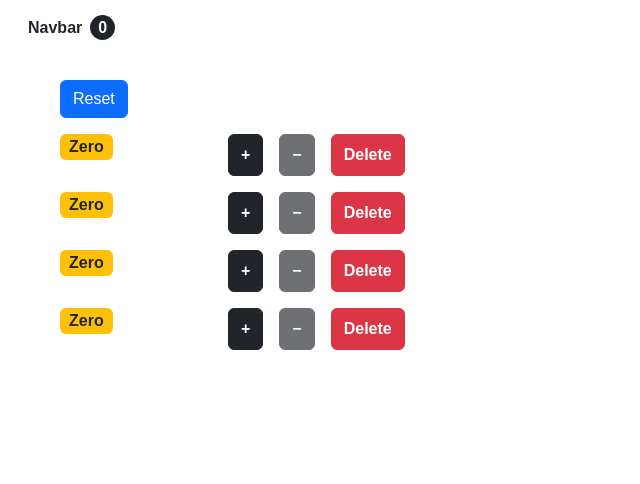
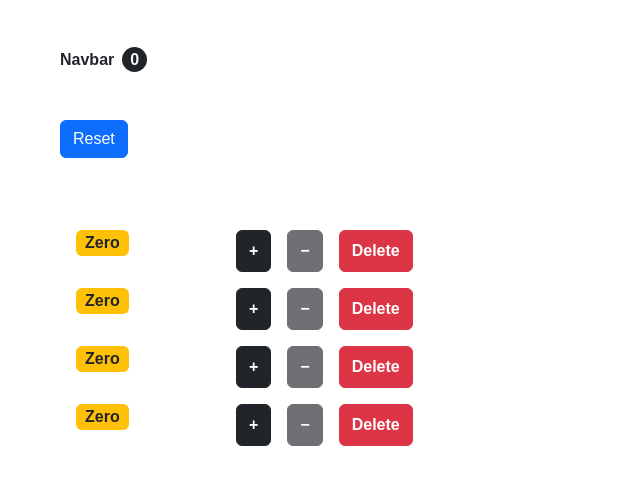
Before and after one commit to Patrick-Njiru/react-practice, a React (Vite) app: page / in a window 1280 px wide. Shown: the top 484 px of the page, without its empty margins (0-640 px from the left). Built offline with nearby package versions, Linux system fonts and the light colour scheme.

Commit message:
Put items in list.

```diff
--- a/src/App.jsx
+++ b/src/App.jsx
@@ -32,24 +32,25 @@ const App = () => {
 	return (
 		<div className="w-75" style={styles.font}>
 			<div className="container">
-				<nav className='fw-bold m-3'>
+				<nav className='fw-bold m-5 mb-0'>
 					Navbar
 					<span className="rounded-circle bg-dark text-light px-2 p-1 ms-2">
 						{ itemsCount }
 					</span>
 				</nav>
 
-				<div className="mt-3 ms-5">
+				<div className="ms-5">
 					<button
-						className="btn btn-primary mt-4"
+						className="btn btn-primary my-5"
 						onClick={() => { setItemsCount(0), setCount1(0), setCount2(0), setCount3(0), setCount4(0) }}
 					>
 						Reset
 					</button>
 
+					<ul className='list-group mt-3'>
 						{/* Item 1 */}
-					<div
-						className={displayItem1 + "align-items-start justify-content-between my-3"}
+						<li
+							className={displayItem1 + "list-group-item align-items-start justify-content-between border-0"}
 							style={styles.width}
 						>
 							{count1 == 0 ?
@@ -92,11 +93,11 @@ const App = () => {
 									Delete
 								</button>
 							</div>
-					</div>
+						</li>
 
 						{/* Item 2 */}
-					<div
-						className={displayItem2 + "align-items-start justify-content-between my-3"}
+						<li
+							className={displayItem2 + "list-group-item align-items-start justify-content-between border-0"}
 							style={styles.width}
 						>
 							{count2 == 0 ?
@@ -139,11 +140,11 @@ const App = () => {
 									Delete
 								</button>
 							</div>
-					</div>
+						</li>
 
 						{/* Item 3 */}
-					<div
-						className={displayItem3 + "align-items-start justify-content-between my-3"}
+						<li
+							className={displayItem3 + "list-group-item align-items-start justify-content-between border-0"}
 							style={styles.width}
 						>
 							{count3 == 0 ?
@@ -186,11 +187,11 @@ const App = () => {
 									Delete
 								</button>
 							</div>
-					</div>
+						</li>
 
 						{/* Item 4 */}
-					<div
-						className={displayItem4 + "align-items-start justify-content-between my-3"}
+						<li
+							className={displayItem4 + "list-group-item align-items-start justify-content-between border-0"}
 							style={styles.width}
 						>
 							{count4 == 0 ?
@@ -233,7 +234,8 @@ const App = () => {
 									Delete
 								</button>
 							</div>
-					</div>
+						</li>
+					</ul>
 				</div>
 			</div>
 		</div>
```
Lines whose indentation alone changed are shown as unchanged.
